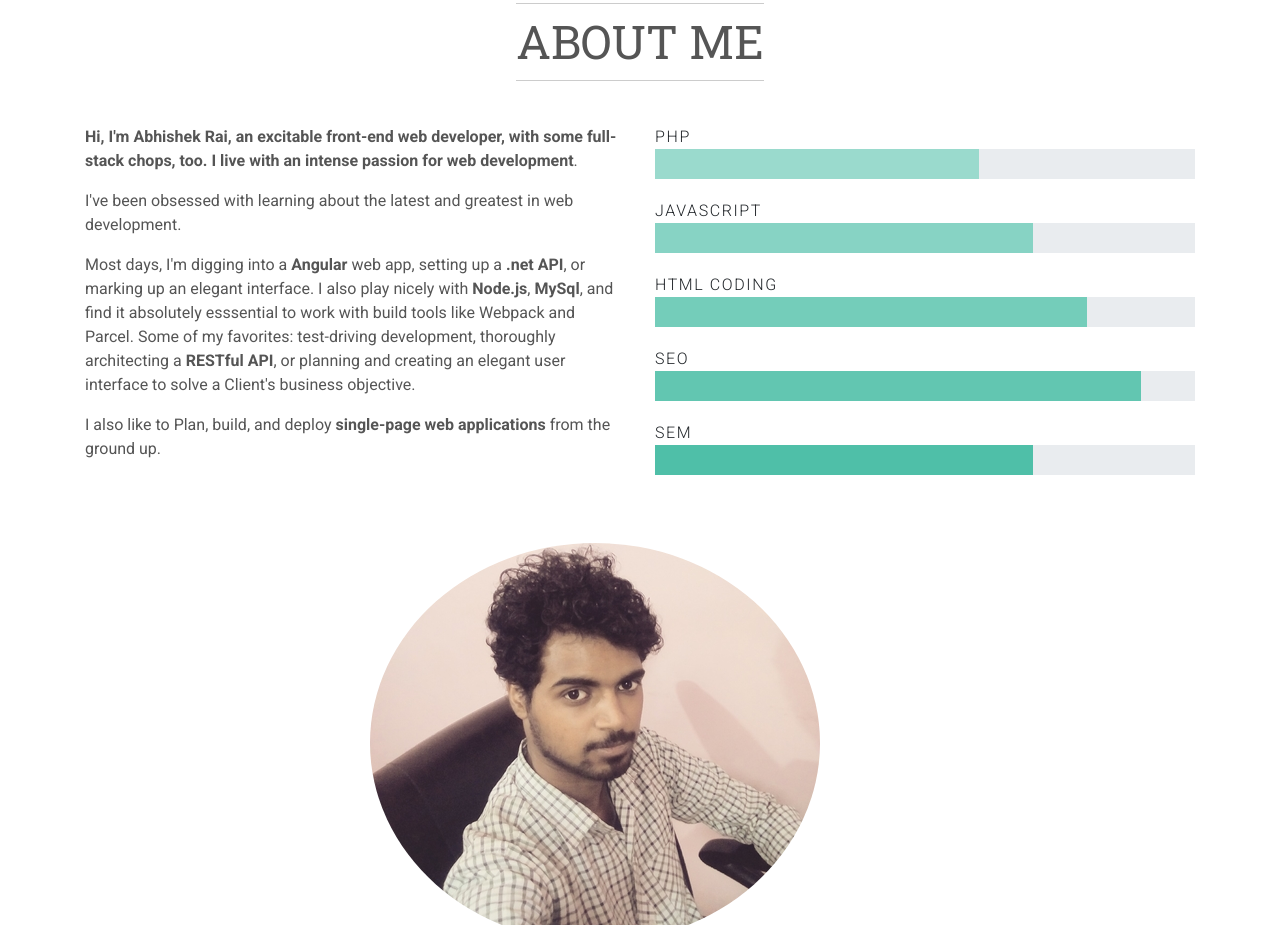
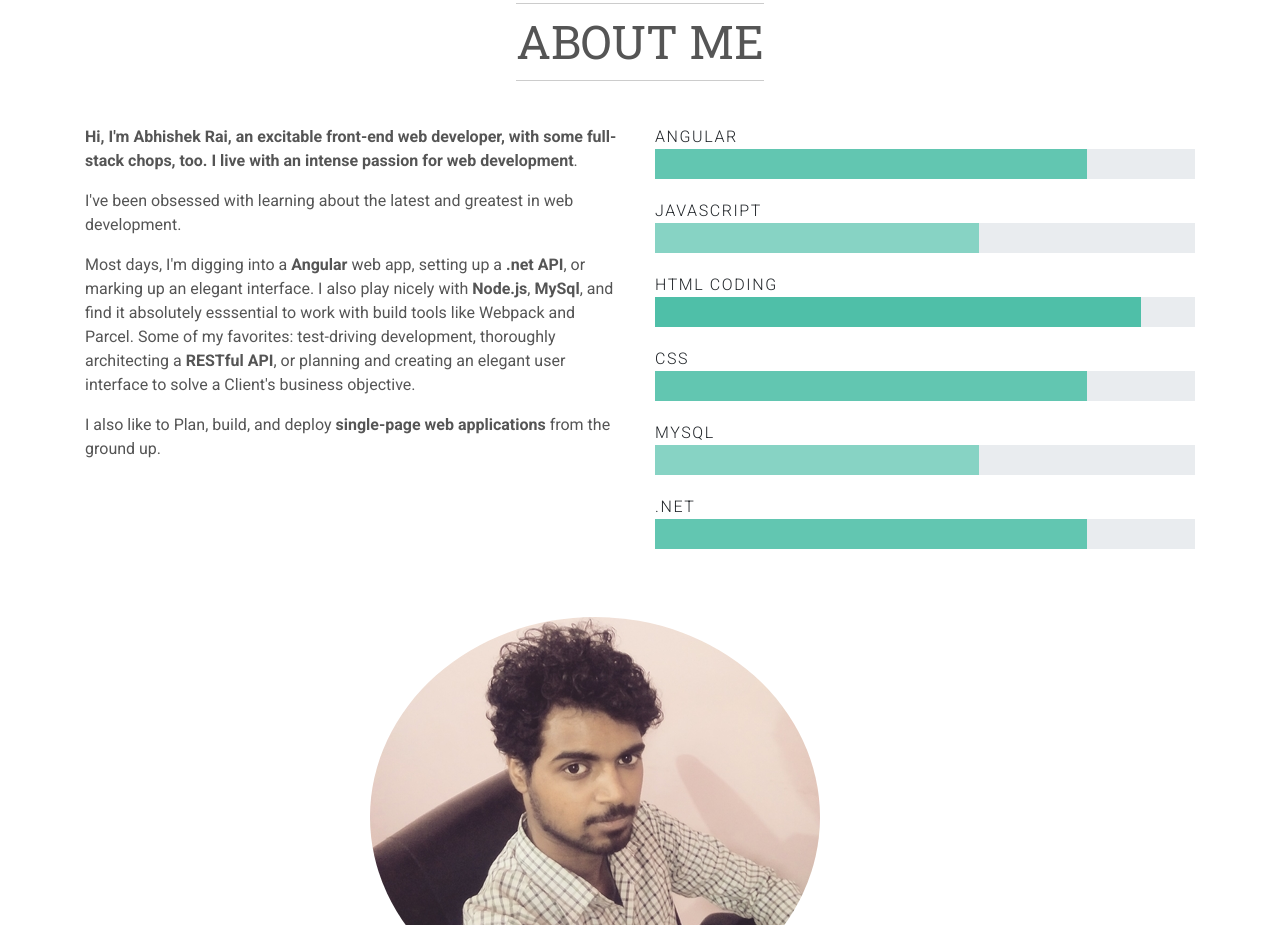
Before and after one commit to abhishekr451/My-Portfolio, a plain HTML site: page distribution/index.html in a window 1280 px wide. Shown: the part 877-1802 px from the top of the page. Drawn offline with Linux system fonts and the light colour scheme; some packages are replaced by stand-ins of ours.

Commit message:
skill percentage added

```diff
--- a/distribution/index.html
+++ b/distribution/index.html
@@ -72,33 +72,39 @@
           </div>
           <div data-animate="fadeInUp" class="col-lg-6">
             <div class="skill-item">
-              <div class="progress-title">PHP</div>
+              <div class="progress-title">Angular</div>
               <div class="progress">
-                <div role="progressbar" style="width: 60%" aria-valuenow="0" aria-valuemin="60" aria-valuemax="100" class="progress-bar progress-bar-skill1"></div>
+                <div role="progressbar" style="width: 80%" aria-valuenow="80" aria-valuemin="60" aria-valuemax="100" class="progress-bar progress-bar-skill4"></div>
               </div>
             </div>
             <div class="skill-item">
               <div class="progress-title">Javascript</div>
               <div class="progress">
-                <div role="progressbar" style="width: 70%" aria-valuenow="70" aria-valuemin="60" aria-valuemax="100" class="progress-bar progress-bar-skill2"></div>
+                <div role="progressbar" style="width: 60%" aria-valuenow="60" aria-valuemin="0" aria-valuemax="100" class="progress-bar progress-bar-skill2"></div>
               </div>
             </div>
             <div class="skill-item">
               <div class="progress-title">HTML coding</div>
               <div class="progress">
-                <div role="progressbar" style="width: 80%" aria-valuenow="80" aria-valuemin="0" aria-valuemax="100" class="progress-bar progress-bar-skill3"></div>
+                <div role="progressbar" style="width: 90%" aria-valuenow="90" aria-valuemin="0" aria-valuemax="100" class="progress-bar progress-bar-skill5"></div>
               </div>
             </div>
             <div class="skill-item">
-              <div class="progress-title">SEO</div>
+              <div class="progress-title">CSS</div>
               <div class="progress">
-                <div role="progressbar" style="width: 90%" aria-valuenow="90" aria-valuemin="0" aria-valuemax="100" class="progress-bar progress-bar-skill4"></div>
+                <div role="progressbar" style="width: 80%" aria-valuenow="70" aria-valuemin="0" aria-valuemax="100" class="progress-bar progress-bar-skill4"></div>
               </div>
             </div>
             <div class="skill-item">
-              <div class="progress-title">SEM</div>
+              <div class="progress-title">MySql</div>
               <div class="progress">
-                <div role="progressbar" style="width: 70%" aria-valuenow="70" aria-valuemin="0" aria-valuemax="100" class="progress-bar progress-bar-skill5"></div>
+                <div role="progressbar" style="width: 60%" aria-valuenow="60" aria-valuemin="0" aria-valuemax="100" class="progress-bar progress-bar-skill2"></div>
+              </div>
+            </div>
+            <div class="skill-item">
+              <div class="progress-title">.net</div>
+              <div class="progress">
+                <div role="progressbar" style="width: 80%" aria-valuenow="80" aria-valuemin="0" aria-valuemax="100" class="progress-bar progress-bar-skill4"></div>
               </div>
             </div>
           </div>
```
